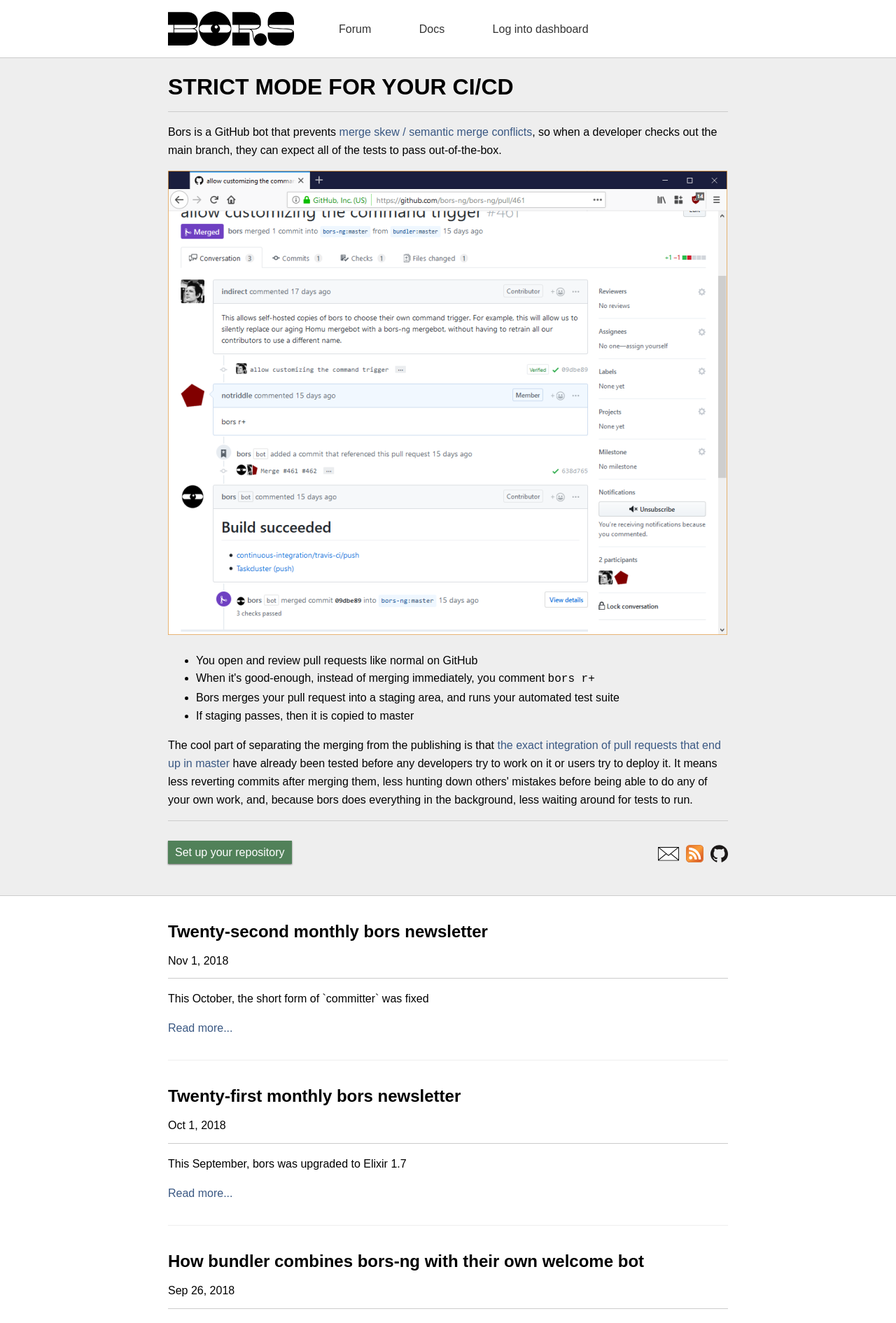
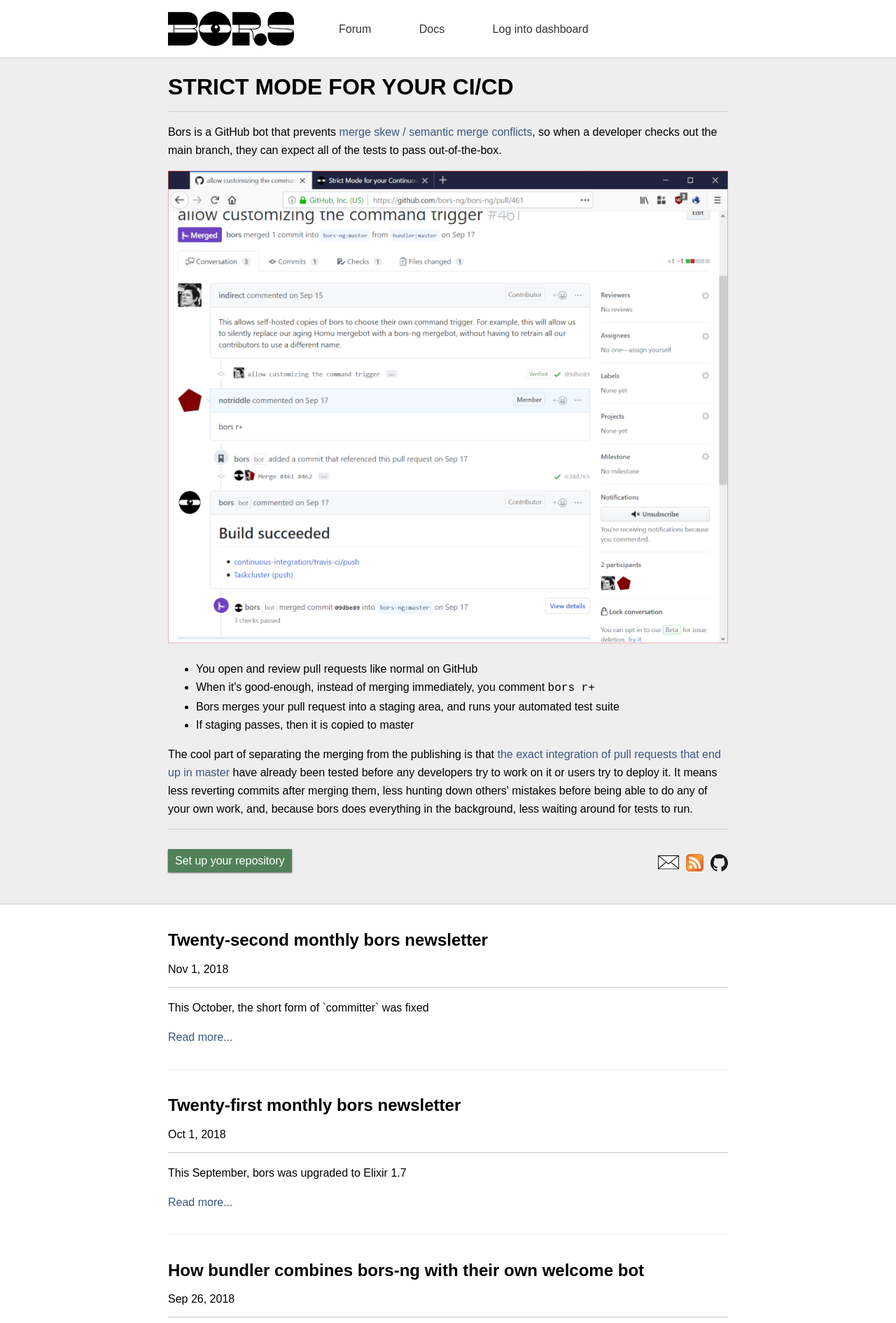
Before and after one commit to bors-ng/bors-ng.github.io, a Jekyll site: the page built from index.html, in a window 1280 px wide. Shown: the top 1890 px of the page at 70% size. Built offline with Jekyll 4.4.1, drawn with Linux system fonts in a browser that asks for light colours; the list of posts is cut into pages by our own code.

Commit message:
Upgrade hero image to retina

```diff
--- a/_layouts/home.html
+++ b/_layouts/home.html
@@ -72,7 +72,7 @@
 <p>Bors is a GitHub bot that prevents <a href="/essay/2017/02/02/pitch/">merge skew / semantic merge conflicts</a>,
 so when a developer checks out the main branch, they can expect all of the tests to pass out-of-the-box.
 
-<p class=hero-image><a href="https://github.com/bors-ng/bors-ng/pull/461"><img src="/images/hero-screenshot.png" alt="Here's an example pull request."></a>
+<p class=hero-image><a href="https://github.com/bors-ng/bors-ng/pull/461"><img src="/images/hero-screenshot-1x.PNG" srcset="/images/hero-screenshot-1x.PNG 1x, /images/hero-screenshot-2x.PNG 2x" alt="Here's an example pull request."></a>
 
 <ul>
   <li>You open and review pull requests like normal on GitHub</li>
```
